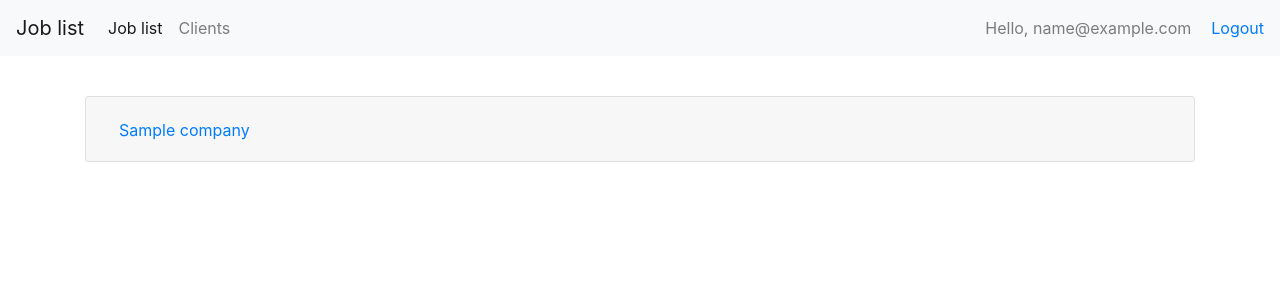
After one commit to lik3l/jobs-list, a Django app: page /companies/ in a window 1280 px wide. The commit adds this page. Shown: the top 300 px of the page. Run offline with Django 3.2, Linux system fonts and the light colour scheme; a user stored in the database is signed in; tables that the repository leaves empty hold one stand-in row (values such as "Sample post"); some libraries are stand-ins or nearby versions.

Commit message:
Added Companies

```diff
--- a/job_list/urls.py
+++ b/job_list/urls.py
@@ -16,10 +16,12 @@ Including another URLconf
 # from django.contrib import admin
 from django.urls import path
 from core import views as core_views
+from jobs import views as job_views
 
 urlpatterns = [
     path('', core_views.index, name='index'),
     path('login/', core_views.login_view, name='login'),
     path('logout/', core_views.logout_view, name='logout'),
-    path('add-job/', core_views.create_job, name='add_job')
+    path('add-job/', core_views.create_job, name='add_job'),
+    path('companies/', job_views.company_list, name='company_list')
 ]
--- a/jobs/views.py
+++ b/jobs/views.py
@@ -1,3 +1,19 @@
+from django.contrib.auth.decorators import login_required
 from django.shortcuts import render
 
-# Create your views here.
+from .models import Company, Material
+
+
+@login_required
+def company_list(request):
+    context = dict()
+    companies = Company.objects.all()
+
+    context['user'] = request.user
+    context['companies'] = companies
+
+    return render(
+        request,
+        'jobs/company_list.html',
+        context
+    )
--- a/templates/base.html
+++ b/templates/base.html
@@ -12,7 +12,7 @@
     {% endblock %}
 </head>
 <body>
-    <header>
+    <header style="margin-bottom: 40px">
         {% block header %}
             <nav class="navbar navbar-expand-lg navbar-light bg-light">
                 <a class="navbar-brand" href="/">Job list</a>
@@ -26,10 +26,10 @@
                 <div class="collapse navbar-collapse" id="navbarSupportedContent">
                     <ul class="navbar-nav mr-auto">
                         <li class="nav-item active">
-                            <a class="nav-link" href="#">Home <span class="sr-only">(current)</span></a>
+                            <a class="nav-link" href="/">Job list <span class="sr-only">(current)</span></a>
                         </li>
                         <li class="nav-item">
-                            <a class="nav-link" href="#">Link</a>
+                            <a class="nav-link" href="{% url 'company_list' %}">Clients</a>
                         </li>
                     </ul>
                     {% if user.is_authenticated %}
--- /dev/null
+++ b/templates/jobs/company_list.html
@@ -0,0 +1,30 @@
+{% extends 'base.html' %}
+
+{% block content %}
+
+    <div class="container">
+        <div class="accordion" id="companyAccordion">
+            {% for company in companies %}
+                <div class="card">
+                    <div class="card-header" id="heading-{{ company.pk }}">
+                        <h2 class="mb-0">
+                            <button class="btn btn-link" type="button" data-toggle="collapse" data-target="#collapse-{{ company.pk }}"
+                                    aria-expanded="false" aria-controls="collapse-{{ company.pk }}">
+                                {{ company.name }}
+                            </button>
+                        </h2>
+                    </div>
+
+                    <div id="collapse-{{ company.pk }}" class="collapse" aria-labelledby="heading-{{ company.pk }}"
+                         data-parent="#companyAccordion">
+                        <div class="card-body">
+                            Content
+                            <a href="/" class="btn btn-primary">Manage</a>
+                        </div>
+                    </div>
+                </div>
+            {% endfor %}
+        </div>
+    </div>
+
+{% endblock %}
```
